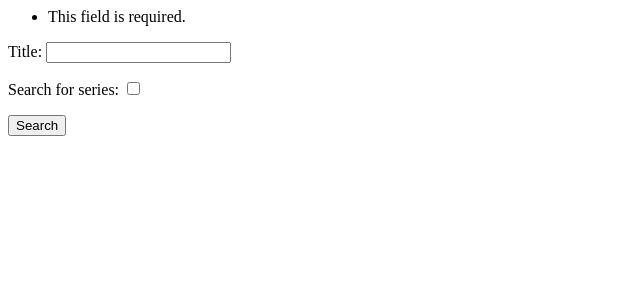
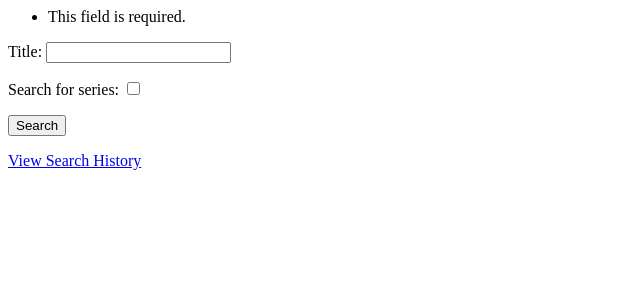
Before and after one commit to ABDERRAHMANJAIZE/Test_django, a Django app: page / in a window 1280 px wide. Shown: the top 300 px of the page, without its empty margins (0-640 px from the left). Run offline with Django 4.2, Linux system fonts and the light colour scheme.

Commit message:
add search_history feature

```diff
--- a/SFR/settings.py
+++ b/SFR/settings.py
@@ -33,6 +33,7 @@
 # Application definition
 
 INSTALLED_APPS = [
+    'SFR',
     'django.contrib.admin',
     'django.contrib.auth',
     'django.contrib.contenttypes',
--- a/SFR/urls.py
+++ b/SFR/urls.py
@@ -17,9 +17,10 @@
 from django.contrib import admin
 from django.urls import path
 
-from .views import search_view
+from .views import search_view, search_history_view
 
 urlpatterns = [
     path('admin/', admin.site.urls),
     path('', search_view, name='search'),
+    path('search-history/', search_history_view, name='search_history'),
 ]
--- a/SFR/views.py
+++ b/SFR/views.py
@@ -2,6 +2,7 @@
 from django.shortcuts import render
 
 from .forms import SearchForm
+from .models import SearchHistory
 from .utils import search_media
 
 
@@ -25,6 +26,11 @@
                 print(f"Une erreur s'est produite pendant la recherche : {str(e)}")
                 return HttpResponseServerError("Une erreur interne du serveur s'est produite.")
 
+            try:
+                SearchHistory.objects.create(title=title, is_series=is_series)
+            except Exception as e:
+                print(f"Une erreur s'est produite pendant l'insertion dans la base de donnee' : {str(e)}")
+
             request.session['last_search_query_title'] = title
             request.session['last_search_query_type'] = is_series
     else:
@@ -36,3 +42,9 @@
 
     # Rendre la page de recherche avec le formulaire et les résultats de la recherche
     return render(request, 'search.html', {'form': form, 'results': titles})
+
+
+def search_history_view(request):
+    # Récupérer toutes les entrées de l'historique de recherche et les convertir en une liste de dictionnaires.
+    search_history = SearchHistory.objects.all().values()
+    return render(request, 'search_history.html', {'search_history': search_history})
--- a/templates/search.html
+++ b/templates/search.html
@@ -4,6 +4,9 @@
     {{ form.as_p }}
     <button type="submit">Search</button>
 </form>
+
+<a href="{% url 'search_history' %}">View Search History</a>
+
 
 {% for data in results %}
     <ul>
```
Also changed, not shown: SFR/models.py (added, +14 -0 lines), templates/search_history.html (added, +9 -0 lines), SFR/migrations/0001_initial.py (added), SFR/migrations/__init__.py (added), db.sqlite3. Lines whose indentation alone changed are shown as unchanged.
